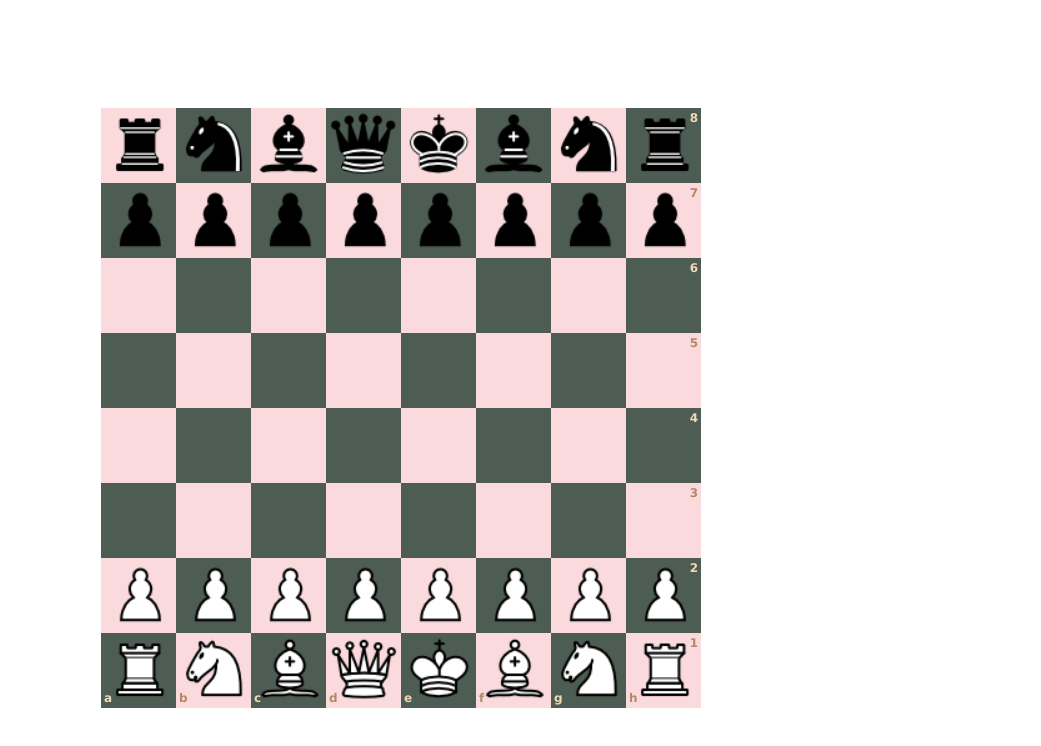
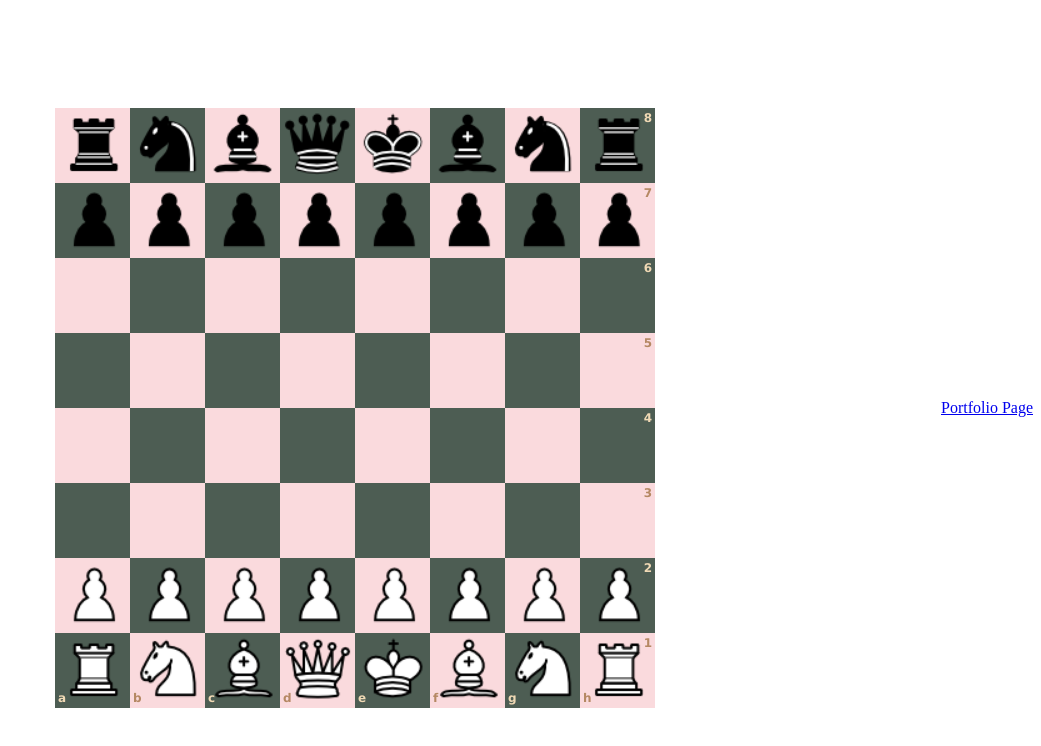
Before and after one commit to KullerCode/chess, a plain HTML site: page index.html in a window 1280 px wide. Shown: the whole page, without its empty margins (239-1280 px from the left). Drawn offline with Linux system fonts and the light colour scheme.

Commit message:
Update index.html
Added portfolio page to bottom

```diff
--- a/index.html
+++ b/index.html
@@ -253,6 +253,7 @@
            </div>
       </div>
     </div>
+    <footer><a href= "https://kullercode.github.io/Kent-van-Kuller-Portfolio/#home">Portfolio Page</a></footer>
      <!-- Add the jQuery library -->
 
     <script src="main.js"></script>
```
